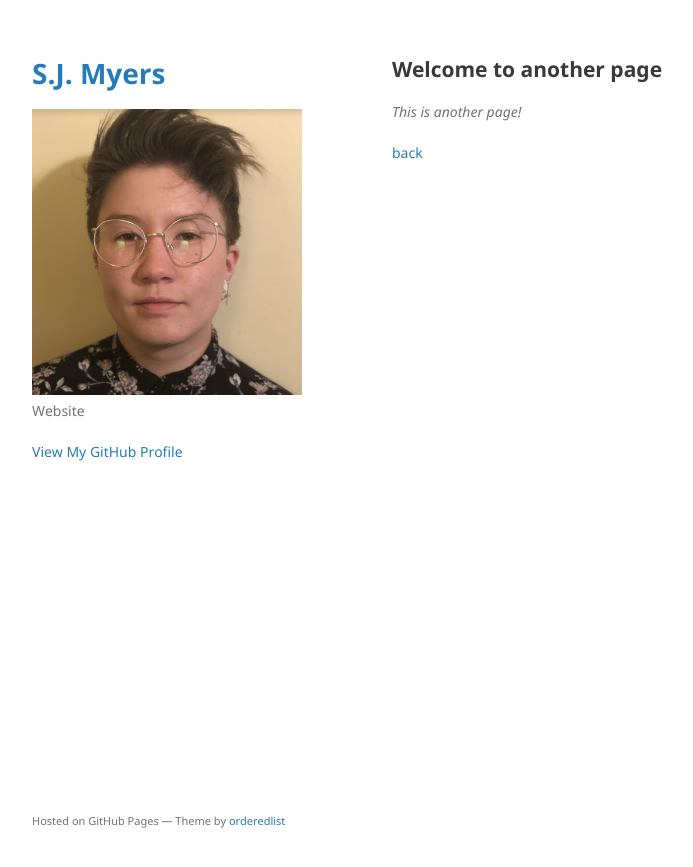
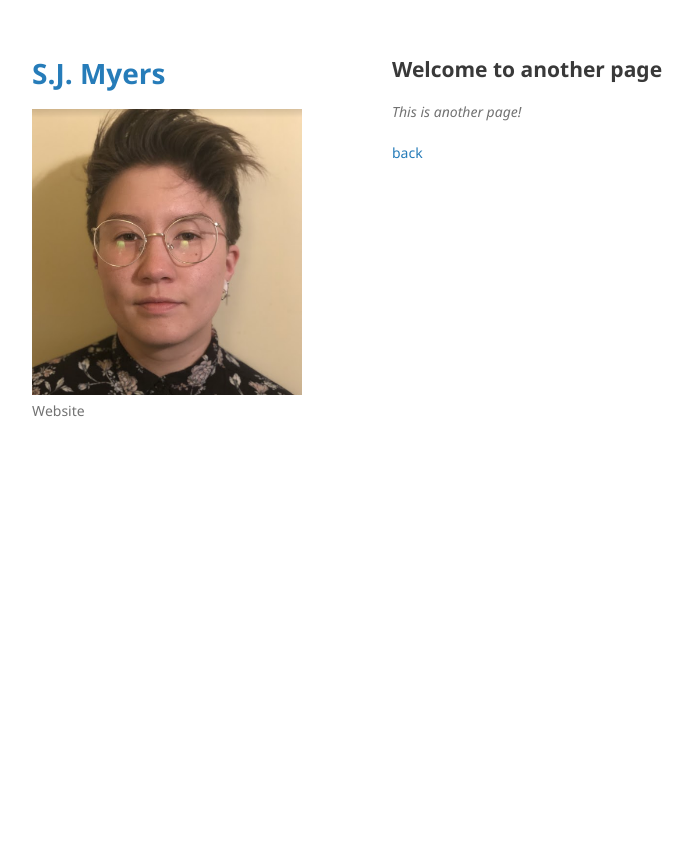
Before and after one commit to myer0432/myer0432.github.io, a Jekyll site: the page built from another-page.md, in a window 1280 px wide. Shown: the top 867 px of the page, without its empty margins (178-871 px from the left). Built offline with Jekyll 4.4.1, drawn with Linux system fonts in a browser that asks for light colours; our own code applies the rules of GitHub Pages for plain Markdown files.

Commit message:
figuring out how it works

```diff
--- a/_config.yml
+++ b/_config.yml
@@ -6,3 +6,4 @@
 google_analytics: false
 github.is_project_page: false
 github.is_user_page: false
+content: ???
--- a/_layouts/default.html
+++ b/_layouts/default.html
@@ -22,33 +22,12 @@
 
         <p>{{ site.description | default: site.github.project_tagline }}</p>
 
-        {% if site.github.is_project_page %}
-        <p class="view"><a href="{{ site.github.repository_url }}">View the Project on GitHub <small>{{ site.github.repository_nwo }}</small></a></p>
-        {% endif %}
-
-        {% if site.github.is_user_page %}
-        <p class="view"><a href="{{ site.github.owner_url }}">View My GitHub Profile</a></p>
-        {% endif %}
-
-        {% if site.show_downloads %}
-        <ul class="downloads">
-          <li><a href="{{ site.github.zip_url }}">Download <strong>ZIP File</strong></a></li>
-          <li><a href="{{ site.github.tar_url }}">Download <strong>TAR Ball</strong></a></li>
-          <li><a href="{{ site.github.repository_url }}">View On <strong>GitHub</strong></a></li>
-        </ul>
-        {% endif %}
       </header>
       <section>
 
       {{ content }}
 
       </section>
-      <footer>
-        {% if site.github.is_project_page %}
-        <p>This project is maintained by <a href="{{ site.github.owner_url }}">{{ site.github.owner_name }}</a></p>
-        {% endif %}
-        <p><small>Hosted on GitHub Pages &mdash; Theme by <a href="https://github.com/orderedlist">orderedlist</a></small></p>
-      </footer>
     </div>
     <script src="{{ "/assets/js/scale.fix.js" | relative_url }}"></script>
     {% if site.google_analytics %}
```
